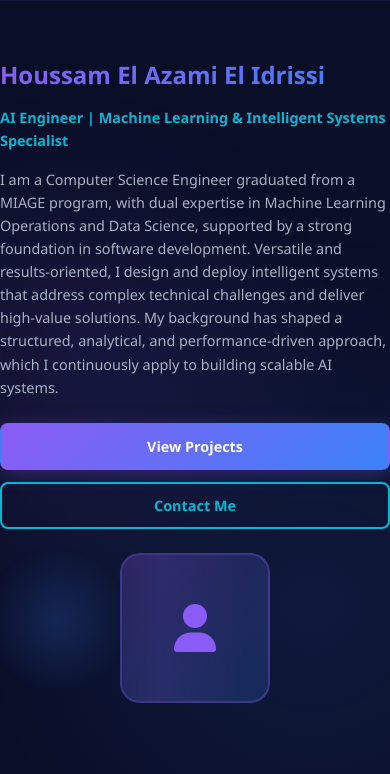
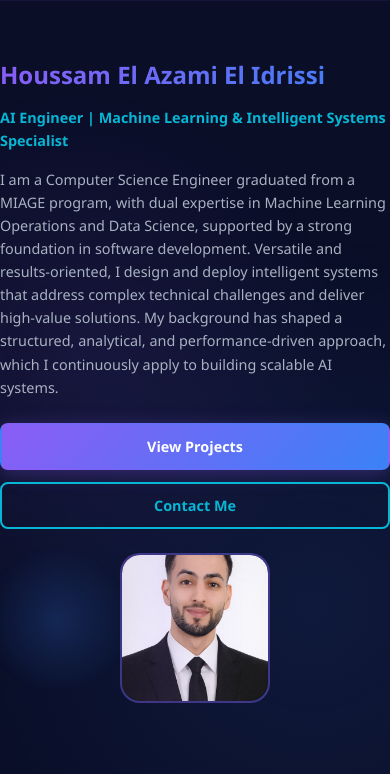
Before and after one commit to HoussamCS/AI_Portfolio, a website: page index.html in a window 390 px wide. Shown: the part 70-844 px from the top of the page. Drawn offline with Linux system fonts and the light colour scheme.

Commit message:
Updated photo

```diff
--- a/index.html
+++ b/index.html
@@ -59,8 +59,8 @@
                 </div>
             </div>
             <div class="hero-image">
-                <div class="avatar-placeholder">
-                    <i class="fas fa-user"></i>
+                <div class="avatar-frame">
+                    <img src="images/profile.jpg" alt="Houssam El Azami El Idrissi" class="avatar-image">
                 </div>
             </div>
         </div>
--- a/styles/main.css
+++ b/styles/main.css
@@ -296,7 +296,7 @@ body::before {
     position: relative;
 }
 
-.avatar-placeholder {
+.avatar-frame {
     width: 300px;
     height: 300px;
     background: linear-gradient(135deg, rgba(139, 92, 246, 0.2), rgba(59, 130, 246, 0.2));
@@ -304,19 +304,25 @@ body::before {
     display: flex;
     align-items: center;
     justify-content: center;
-    font-size: 5rem;
-    color: var(--accent-purple);
     border: 2px solid rgba(139, 92, 246, 0.3);
     position: relative;
     overflow: hidden;
 }
 
-.avatar-placeholder::before {
+.avatar-frame::before {
     content: '';
     position: absolute;
     inset: -50%;
     background: linear-gradient(45deg, transparent 30%, rgba(139, 92, 246, 0.1) 50%, transparent 70%);
     animation: shine 3s infinite;
+}
+
+.avatar-image {
+    width: 100%;
+    height: 100%;
+    object-fit: cover;
+    border-radius: 18px;
+    display: block;
 }
 
 /* ============================================
@@ -1253,10 +1259,9 @@ body::before {
         font-size: 1.2rem;
     }
 
-    .avatar-placeholder {
+    .avatar-frame {
         width: 250px;
         height: 250px;
-        font-size: 4rem;
     }
 
     .cta-buttons {
@@ -1364,10 +1369,9 @@ body::before {
         font-size: 0.95rem;
     }
 
-    .avatar-placeholder {
+    .avatar-frame {
         width: 200px;
         height: 200px;
-        font-size: 3.5rem;
     }
 
     /* Specialization */
@@ -1528,10 +1532,9 @@ body::before {
         font-size: 0.9rem;
     }
 
-    .avatar-placeholder {
+    .avatar-frame {
         width: 150px;
         height: 150px;
-        font-size: 3rem;
     }
 
     .hero::before,
```
Also changed, not shown: images/profile.jpg (added).
